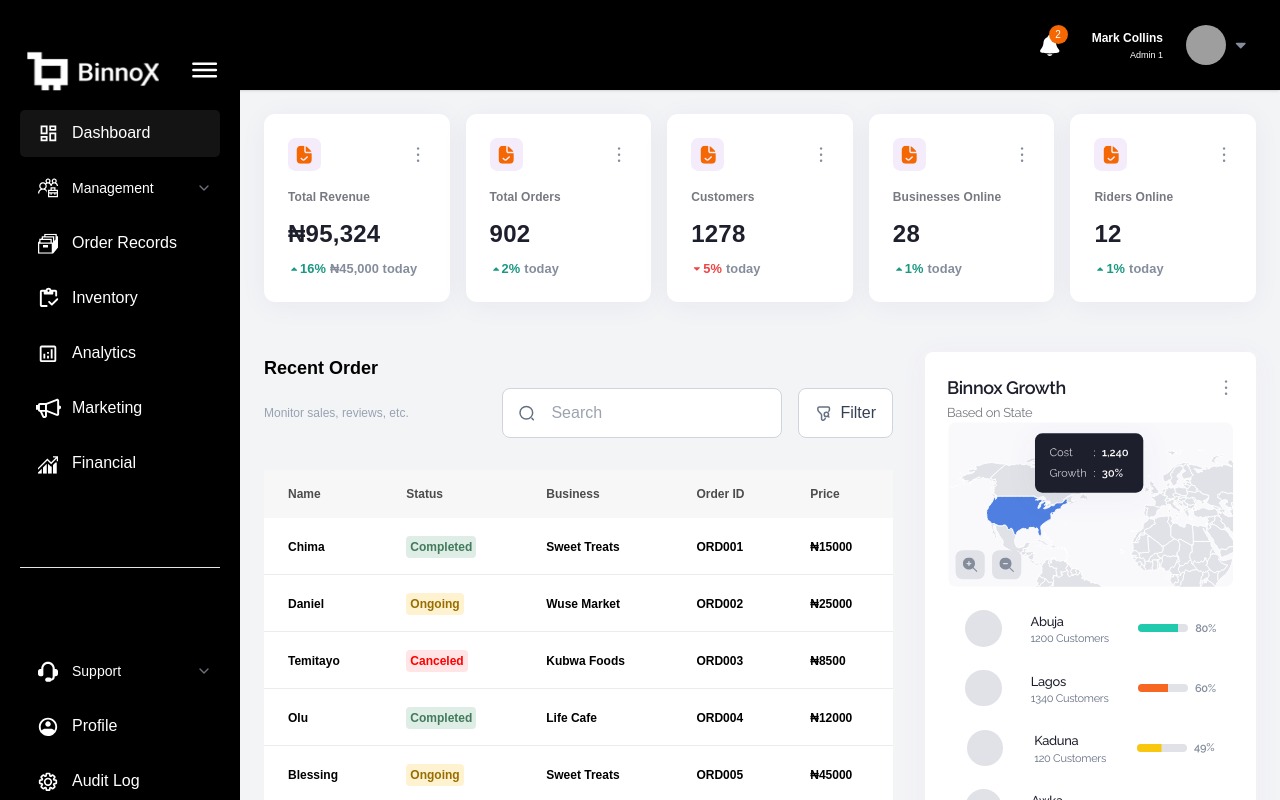
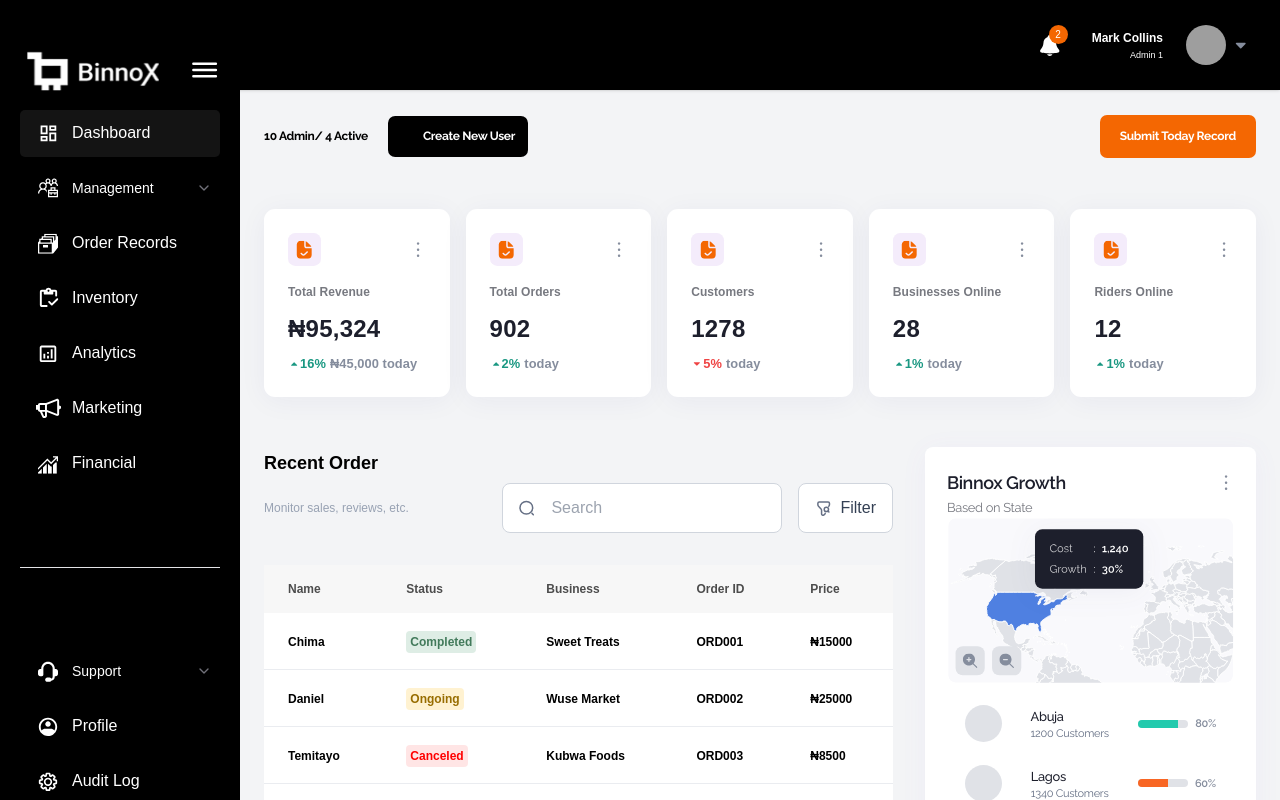
Before and after one commit to Binnox-Global/binnox-admin, a Next.js app: page /dashboard in a window 1280 px wide. Shown: the top 800 px of the page. Built offline with nearby package versions, Linux system fonts and the light colour scheme; grey boxes are pictures that could not be loaded.

Commit message:
add user creation button and admin stats to dashboard

```diff
--- a/src/app/dashboard/page.tsx
+++ b/src/app/dashboard/page.tsx
@@ -12,11 +12,26 @@ import { RecentOrders } from "@/components/tables/RecentOrders";
 import { useState } from "react";
 import Image from "next/image";
 import { ProgressBarComponent } from "@/components/ProgressBarComponent/ProgressBar";
+import { AddIconSvg } from "@/components/icons/AddIconSvg";
 
 export default function DashboardPage() {
   const [isModalOpen, setIsModalOpen] = useState(false);
   return (
     <div className="flex flex-col gap-[50px] text-black">
+      <div className="h-[45.27px] items-center justify-between inline-flex">
+        <div className="justify-start items-center gap-5 flex">
+          <div className="text-black text-xs font-bold font-['Raleway'] leading-[13.05px] tracking-tight">
+            10 Admin/ 4 Active
+          </div>
+          <button className="p-[12.79px] bg-black rounded-[7.11px] justify-center items-center gap-[7.11px] flex overflow-hidden text-white text-xs font-bold font-['Raleway'] leading-[13.05px] tracking-tight">
+            <AddIconSvg className="fill-white" />
+            Create New User
+          </button>
+        </div>
+        <div className="px-5 py-[15px] bg-[#f46702] rounded-[7px] justify-center items-center gap-2.5 flex text-right text-white text-xs font-bold font-['Raleway'] leading-[13.05px] tracking-tight">
+          Submit Today Record
+        </div>
+      </div>
       {/* Regular Stats Cards Row */}
       <div className="grid grid-cols-1 sm:grid-cols-2 lg:grid-cols-3 xl:grid-cols-5 gap-4">
         <StatsCard
```
